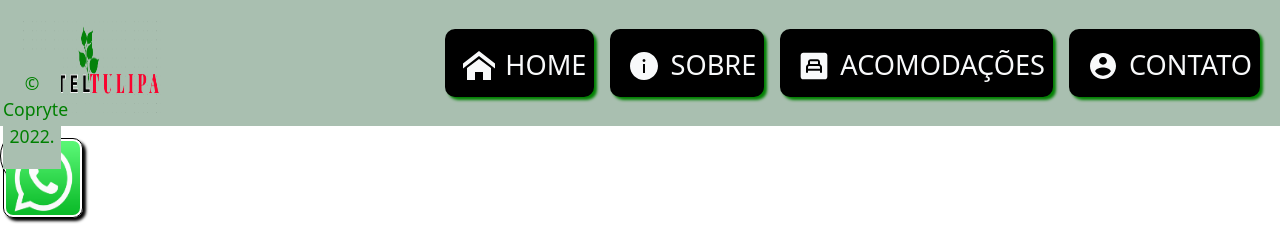
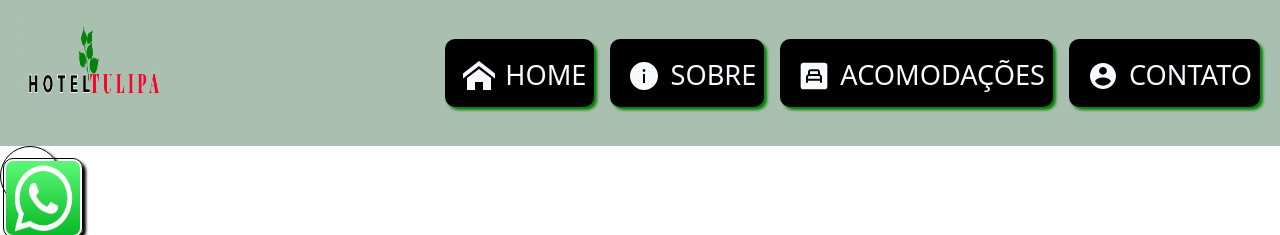
Before and after one commit to jfilinho/site-hoteleiro, a React app: page / in a window 1280 px wide. Shown: the part 550-785 px from the top of the page. Built offline with nearby package versions, Linux system fonts and the light colour scheme.

Commit message:
logo, footer

```diff
--- a/src/estilos/style.css
+++ b/src/estilos/style.css
@@ -5,6 +5,7 @@
 
 .imagem-logo {
   margin-left: 10px;
+  margin-bottom: 20px;
 }
 #responsive-navbar-nav {
   justify-content: end;
@@ -93,7 +94,6 @@
   font-size: 1.1rem;
 }
 .footer {
- position: absolute;
   bottom: 0px;
   width: 100%;
 }
```
